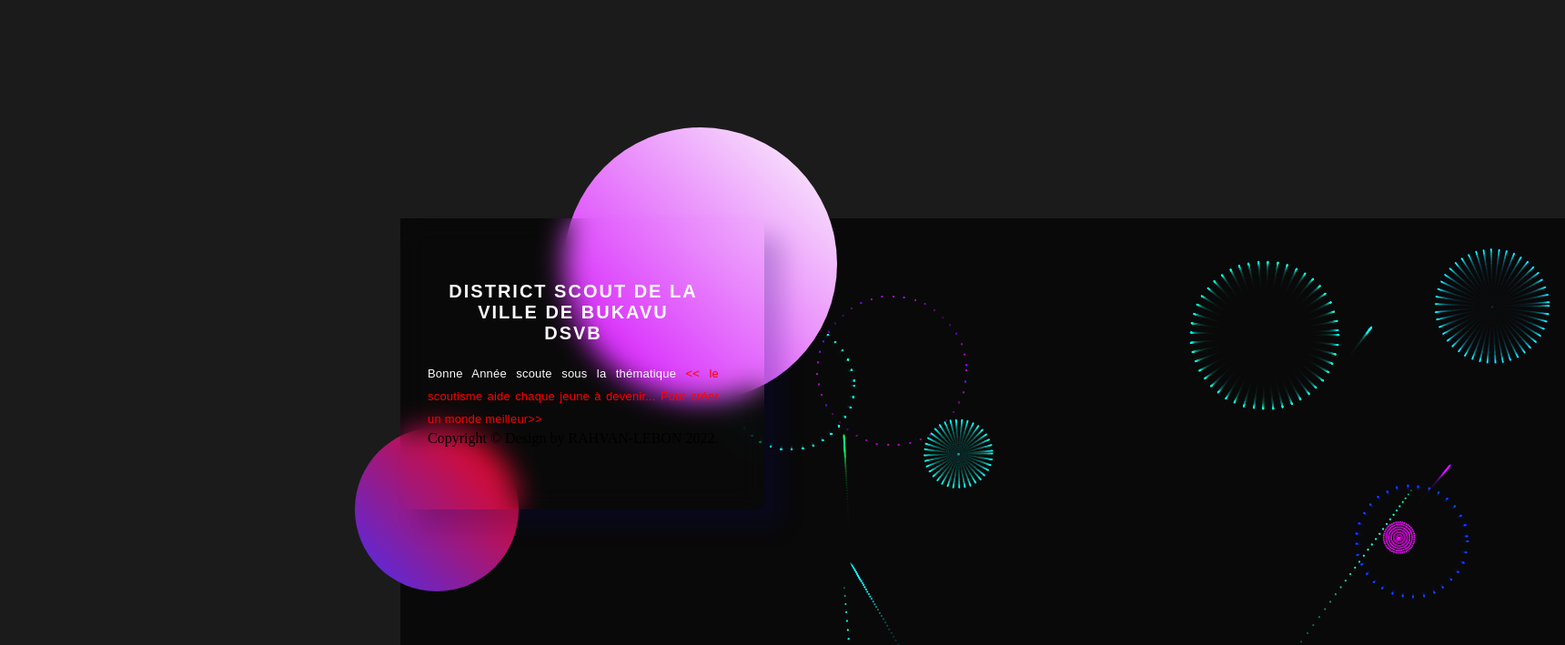
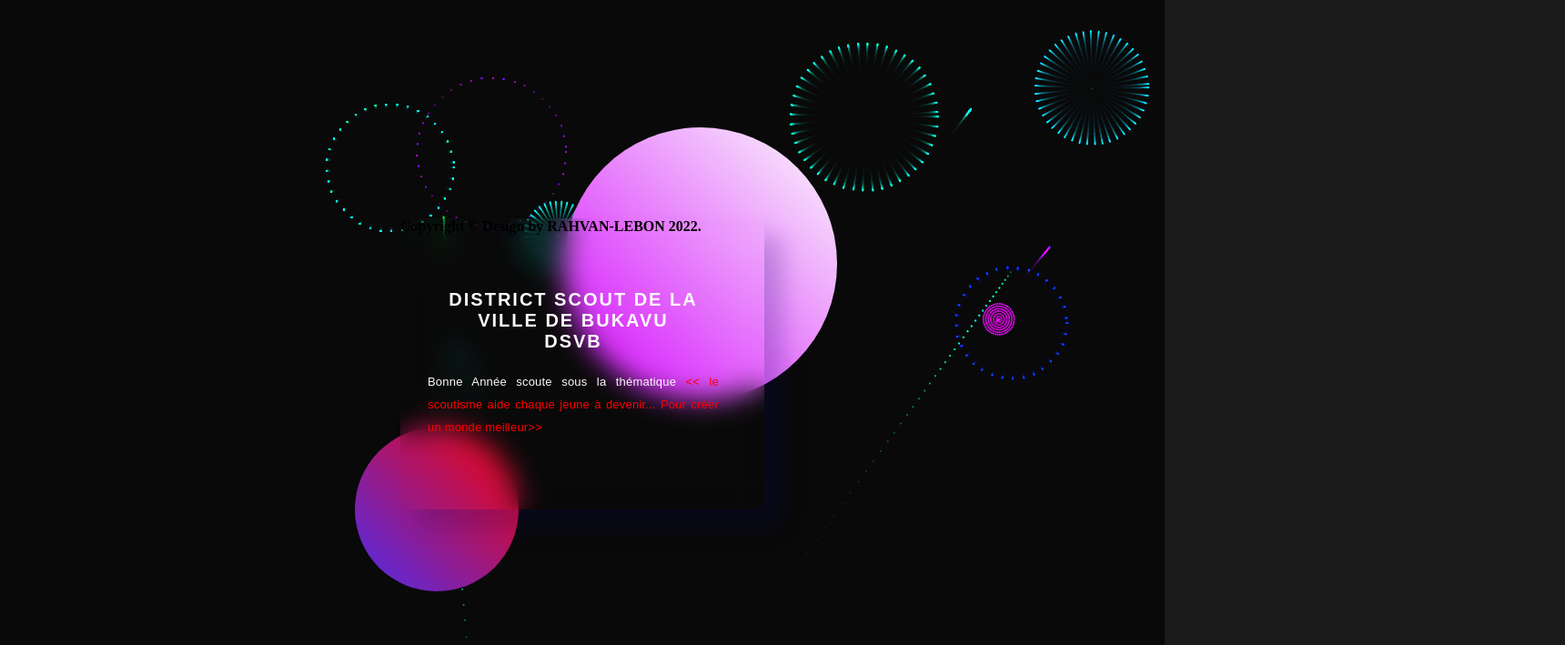
Before and after one commit to RAHVAN-LEBON-CINAMULA/SCOUTET, a plain HTML site: page index.html in a window 1280 px wide. Shown: the top 709 px of the page at 91% size, 1720 px wide, since content can reach past the window. Drawn offline with Linux system fonts and the light colour scheme.

Commit message:
Update index.html

```diff
--- a/index.html
+++ b/index.html
@@ -17,13 +17,10 @@
                 <p>
                     Bonne Année scoute sous la thématique <span> << le scoutisme aide chaque jeune à devenir... Pour créer un monde meilleur>></span>
                 </p>
-                <div classe="footer-buttom">
-
-
             </div>
-        <div class=footer-buttom>
-             Copyright &copy; Design by RAHVAN-LEBON 2022.
-        </div>
+            <div class=footer-buttom>
+                 <h4> Copyright &copy; Design by RAHVAN-LEBON 2022.</h4>
+            </div>
         </div>
     </div>
 
```
